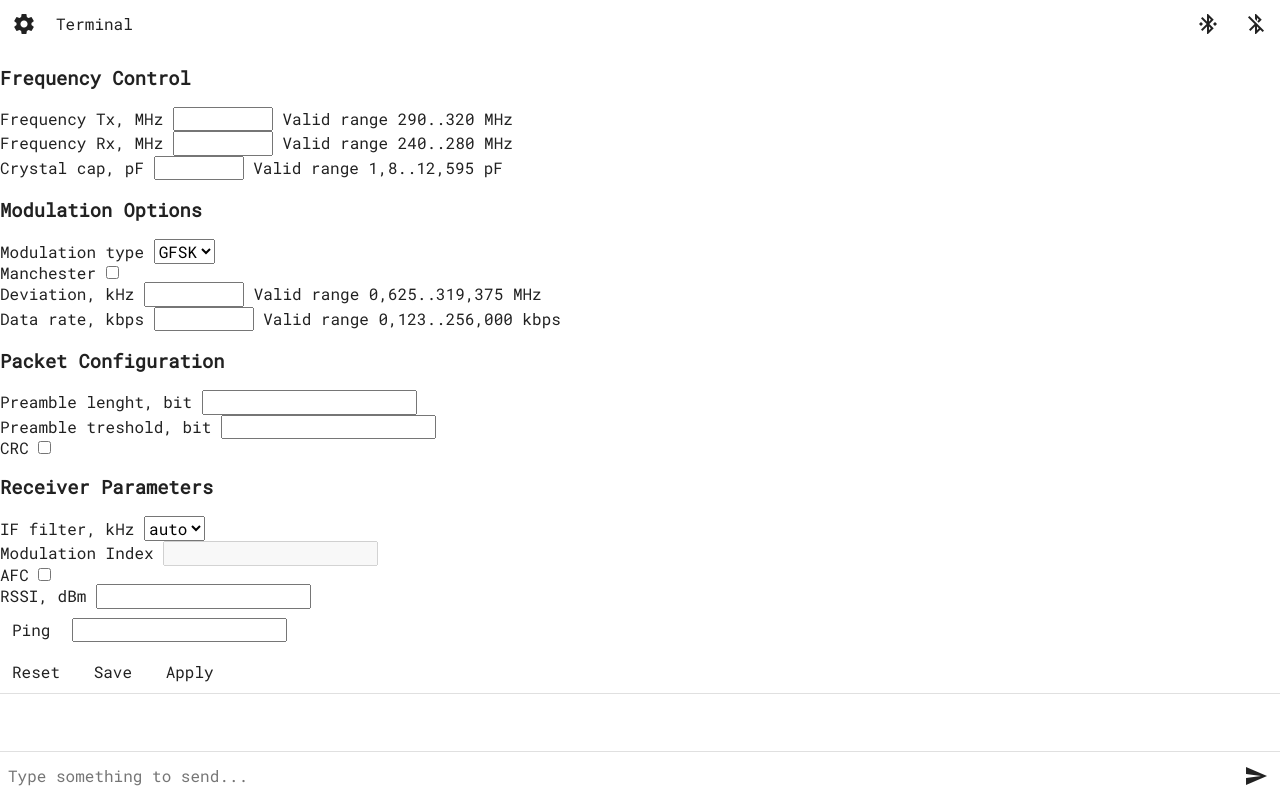
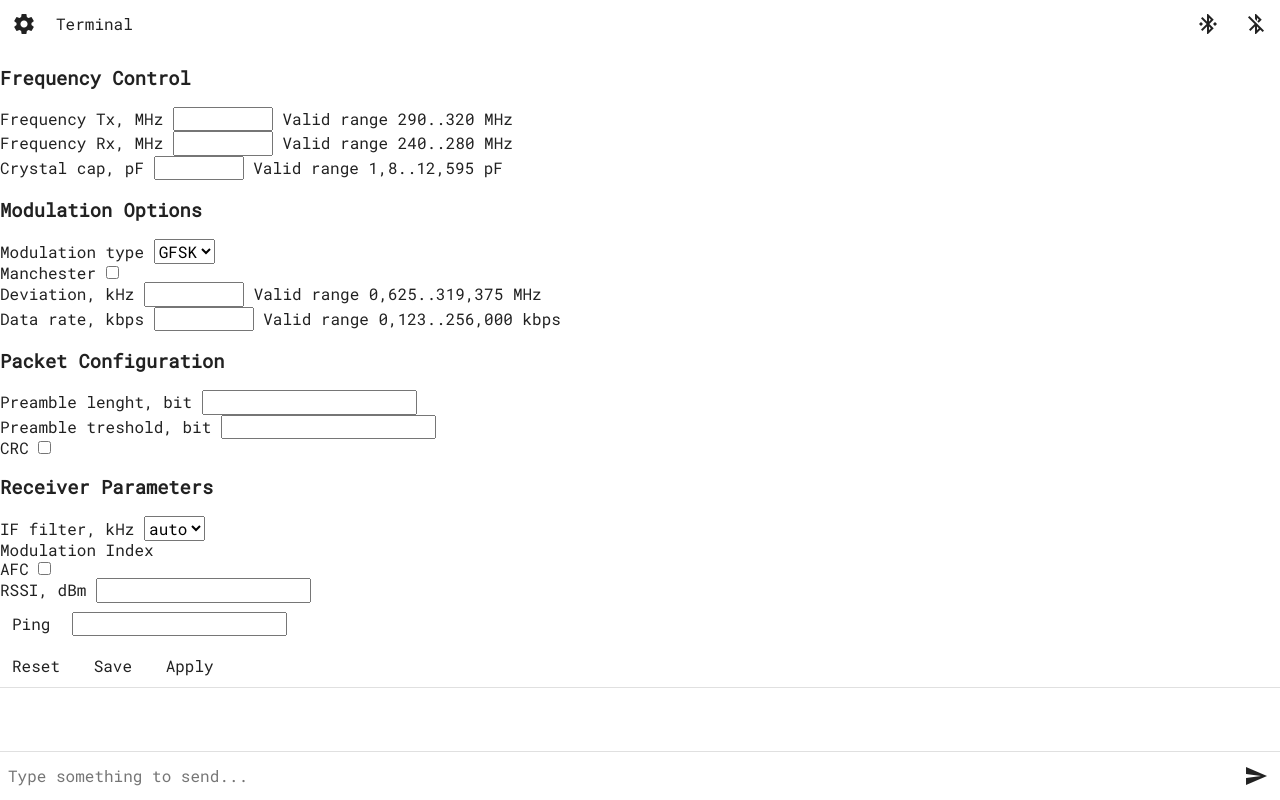
Before and after one commit to radioeng/radioeng.github.io, a website: page index.html in a window 1280 px wide. Drawn offline with nearby package versions, Linux system fonts and the light colour scheme; files that its build step writes are made by us from their sources.

Commit message:
Update index.html

```diff
--- a/index.html
+++ b/index.html
@@ -132,7 +132,7 @@
 				</div>
 				<div class="field">
 					<label for="modulationIndex">Modulation Index</label>
-					<input type="number" id="modulationIndex" readonly="readonly" disabled="disabled" class="input-short">
+					<div id="modulationIndex" class="input-short"> </div>
 				</div>
 				<div class="field">
 					<label for="afc">AFC</label>
```
